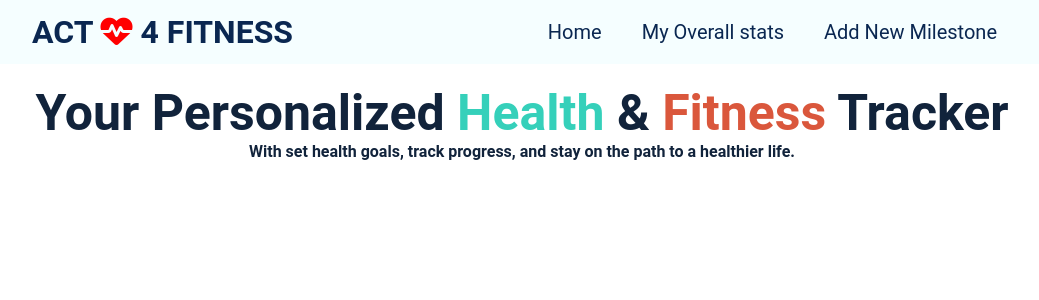
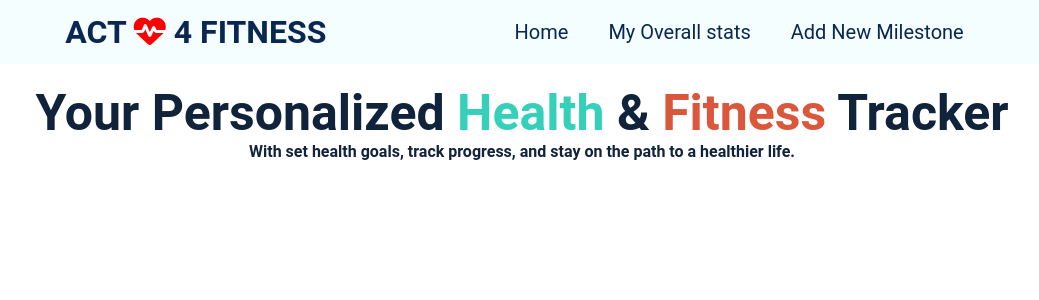
Before and after one commit to MashooqAli9140/act-4-fitness, a React (Vite) app: page / in a window 1280 px wide. Shown: the top 300 px of the page, without its empty margins (118-1157 px from the left). Built offline with nearby package versions, Linux system fonts and the light colour scheme.

Commit message:
navbar css updated

```diff
--- a/src/componants/Navbar.jsx
+++ b/src/componants/Navbar.jsx
@@ -2,7 +2,8 @@ import React from 'react'
 import '/src/index.css'
 const Navbar = () => {
   return (
-    <div style={{ backgroundColor:"#F5FEFF", padding:"10px 150px 10px 150px" , display:"flex",alignContent:"center", alignItems:"center", justifyContent:"space-between"}}>
+    <div id='navbardiv' style={{ backgroundColor:"#F5FEFF", padding:"10px 10px 10px 10px", flexWrap:"wrap" , display:"flex",alignContent:"center", alignItems:"center", justifyContent:"space-evenly"}}>
+
           <h1 style={{ color:"#0A2751"}}> ACT <i class="fa-solid fa-heart-pulse" style={{ color:"red"}}></i>  4 FITNESS </h1>
           <div style={{ gap:"10px", display:"flex", justifyContent:"center", alignContent:"center", alignItems:"center" }}>
             <a href="/">
@@ -15,6 +16,7 @@ const Navbar = () => {
             <button id='navbtns' > Add New Milestone </button>
             </a>
           </div>
+
     </div>
   )
 }
```
